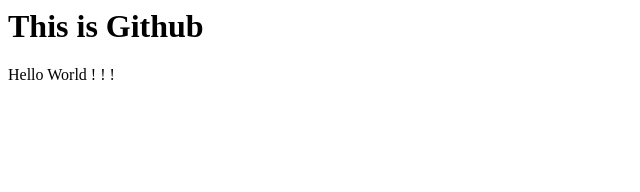
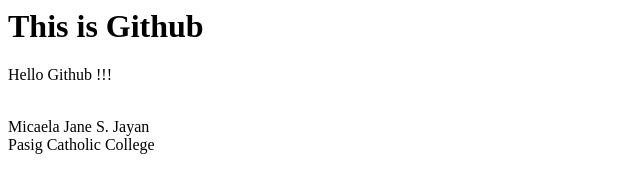
Before and after one commit to CaramelMichatto/JAYAN_IT101, a plain HTML site: page index.html in a window 1280 px wide. Shown: the whole page, without its empty margins (0-640 px from the left). Drawn offline with Linux system fonts and the light colour scheme.

Commit message:
Update index.html
add name and school

```diff
--- a/index.html
+++ b/index.html
@@ -3,6 +3,10 @@
     <h1>This is Github</h1>
   </head>
   <body>
-    <p>Hello World ! ! !</p>
+    <p>Hello Github !!!</p>
+    <br>
+    Micaela Jane S. Jayan
+    <br>
+    Pasig Catholic College
   </body>
 </html>
```
